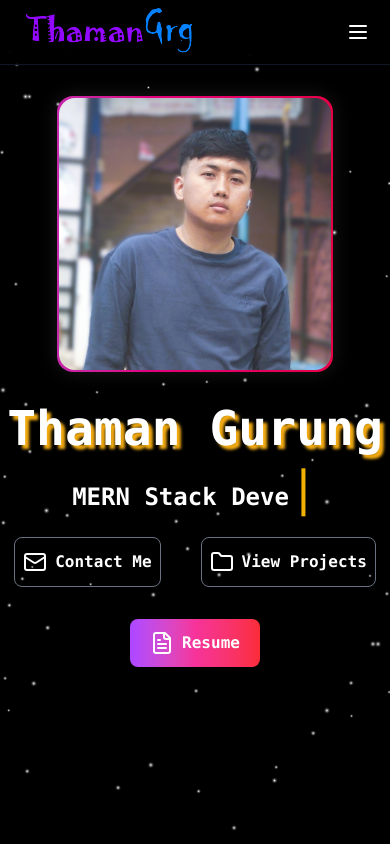
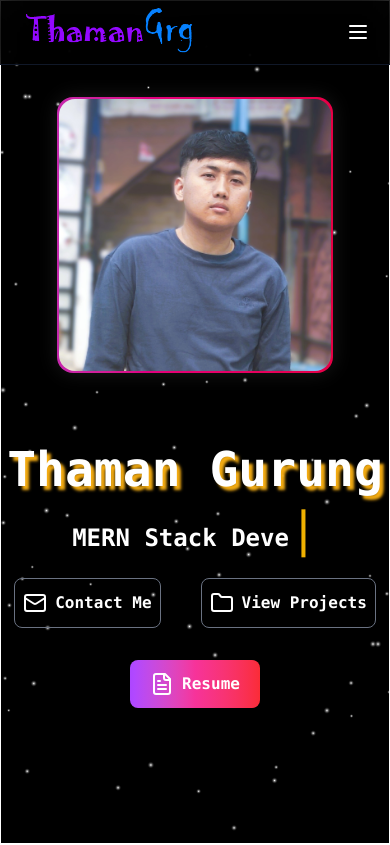
Before and after one commit to ThamanGurung01/portfolio-space_theme, a React (Vite) app: page / in a window 390 px wide. Shown: the top 845 px of the page. Built offline with nearby package versions, Linux system fonts and the light colour scheme.

Commit message:
gap-analyze

```diff
--- a/src/components/About.tsx
+++ b/src/components/About.tsx
@@ -37,7 +37,7 @@ const About:React.FC = () => {
       ], },];
 
   return (
-    <section id='about' className='w-full min-h-screen py-20 text-gray-200'>
+    <section id='about' className='w-full min-h-screen py-0 md:py-20 text-gray-200'>
       <div className='flex flex-col w-full px-5 sm:px-20 lg:w-1/2 mx-auto text-center'>
       <motion.h1 className='section-heading text-4xl'
       initial={{ scale: 0.8, opacity: 0, y: 50 }}
--- a/src/components/HeroSection.tsx
+++ b/src/components/HeroSection.tsx
@@ -5,8 +5,8 @@ import { FileText , Mail, Folder} from 'lucide-react';
 import { motion } from 'framer-motion';
 const HeroSection:React.FC = () => {
   return (
-    <section id='home' className='text-white min-h-screen pt-24 md:pt-44 lg:pt-64'>
-    <div className='flex flex-col-reverse lg:flex-row items-center justify-center w-full h-full lg:gap-16'>
+    <section id='home' className='text-white min-h-screen pt-24 md:pt-44 lg:pt-64 border border-white'>
+    <div className='flex flex-col-reverse lg:flex-row items-center justify-center gap-10 w-full h-full lg:gap-16'>
     <div className='flex flex-col items-center justify-center gap-3 md:gap-5 w-full lg:w-1/2 pt-8'>
     <motion.h1 className='name'
     initial={{ opacity: 0, y: 40 }}
```
